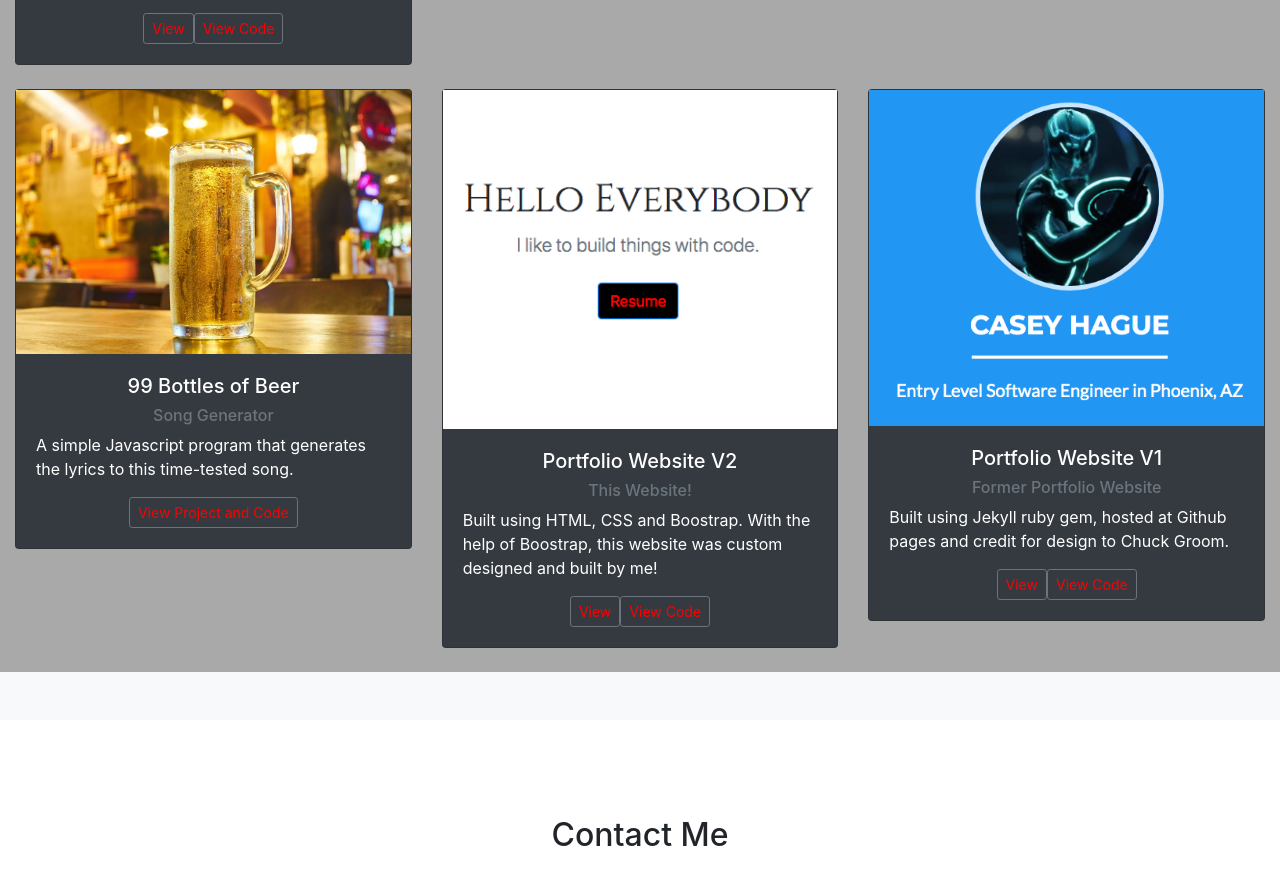
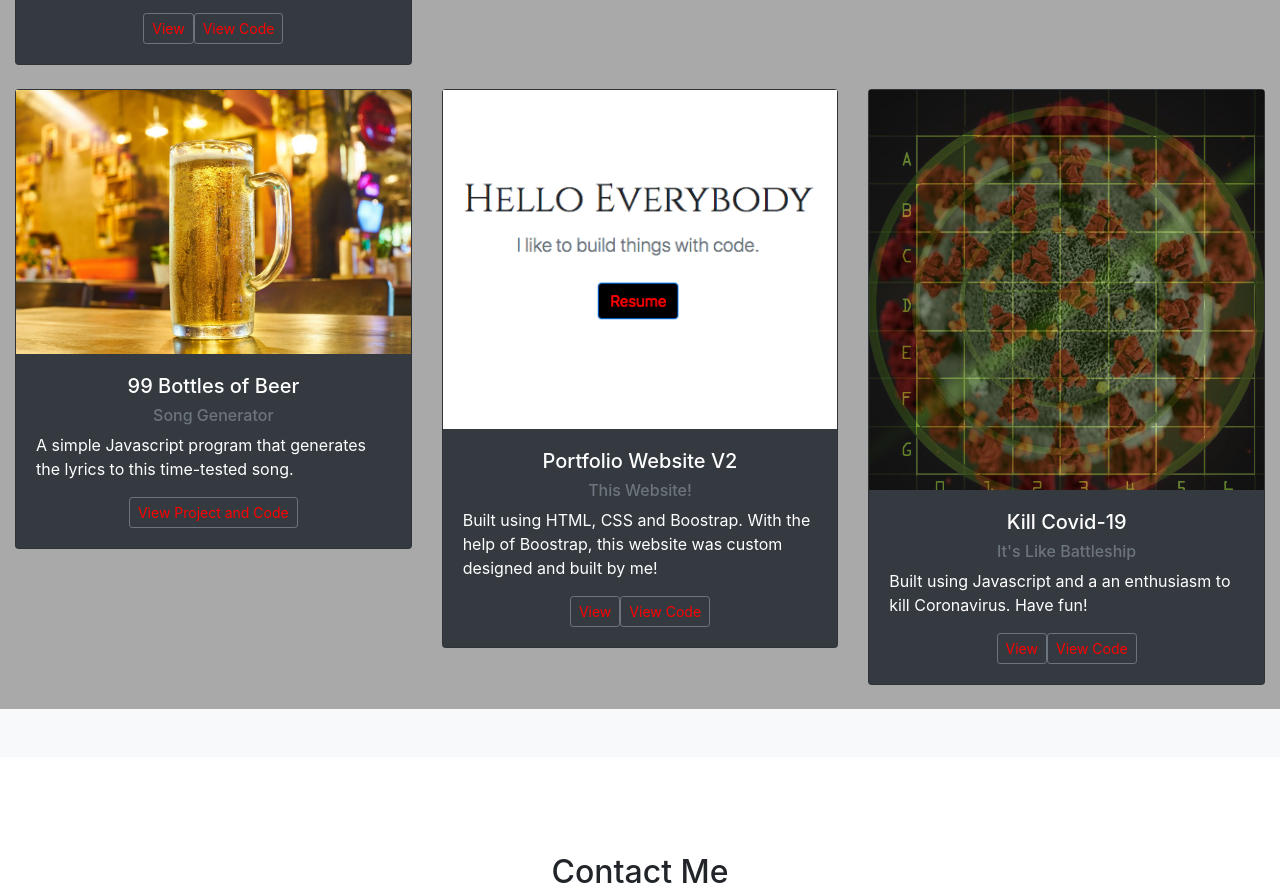
Before and after one commit to builtthorough/caseyhaguev2, a plain HTML site: page index.html in a window 1280 px wide. Shown: the part 2334-3224 px from the top of the page. Drawn offline with nearby package versions, Linux system fonts and the light colour scheme.

Commit message:
add files and modifications

```diff
--- a/index.html
+++ b/index.html
@@ -200,14 +200,14 @@
 
     <div class="col-md-4">
             <div class="card mb-4 text-white bg-dark">
-                <img class="featurette-image img-fluid mx-auto" alt="A snapshot of my first portfolio website" src="images/portfoliowebsitev1_screenshot.png">
+                <img class="featurette-image img-fluid mx-auto" alt="A snapshot of the battleship game!" src="images/killcovid_screenshot.png">
             <div class="card-body">
-                <h5>Portfolio Website V1</h5> <h6><span class="text-muted">Former Portfolio Website</span></h6>
-                <p class="card-text">Built using Jekyll ruby gem, hosted at Github pages and credit for design to Chuck Groom. </p>
+                <h5>Kill Covid-19</h5> <h6><span class="text-muted">It's Like Battleship</span></h6>
+                <p class="card-text">Built using Javascript and a an enthusiasm to kill Coronavirus. Have fun!</p>
                 <div class="d-flex justify-content-between align-items-center">
                     <div class="btn-group" id="btn-group_override">
-                        <a href="https://builtthorough.github.io/caseyhague/" target="_blank"><button type="button" class="btn btn-sm btn-outline-secondary" id="btn_override">View</button></a>
-                        <a href="https://github.com/builtthorough/caseyhague" target=”_blank”><button type="button" class="btn btn-sm btn-outline-secondary" id="btn_override">View Code</button></a>
+                        <a href="killcovid/killcovid.html" target="_blank"><button type="button" class="btn btn-sm btn-outline-secondary" id="btn_override">View</button></a>
+                        <a href="https://github.com/builtthorough/killcovid" target=”_blank”><button type="button" class="btn btn-sm btn-outline-secondary" id="btn_override">View Code</button></a>
                     </div>
                 </div>
             </div>
```
Also changed, not shown: images/killcovid_screenshot.png (added), 2 other files.
